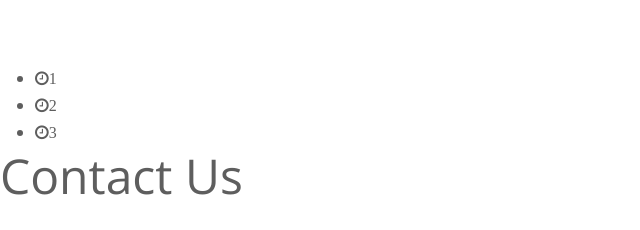
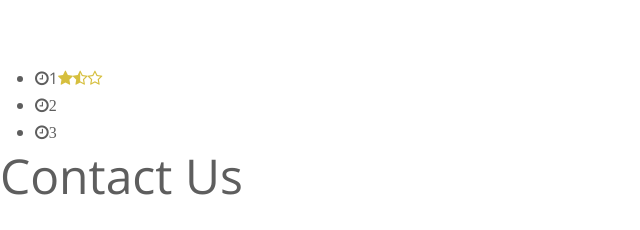
Before and after one commit to CarrieShort/ebb-tracker, a website: page app/index.html in a window 1280 px wide. Shown: the part 914-1144 px from the top of the page, 0-640 px from the left. Drawn offline with nearby package versions, Linux system fonts and the light colour scheme; some packages are replaced by stand-ins of ours; a web font is replaced by a local one.

Commit message:
added stars icon closes #8

```diff
--- a/app/index.html
+++ b/app/index.html
@@ -47,7 +47,7 @@
   <h1>Location</h1>
     <div id="map"></div>
     <ul>
-      <li><i class="fa fa-clock-o">1</i></li>
+      <li><i class="fa fa-clock-o"></i>1<i class="fa fa-star"></i><i class="fa fa-star-half-o"></i><i class="fa fa-star-o"></i></li>
       <li><i class="fa fa-clock-o">2</i></li>
       <li><i class="fa fa-clock-o">3</i></li>
     </ul>
```
